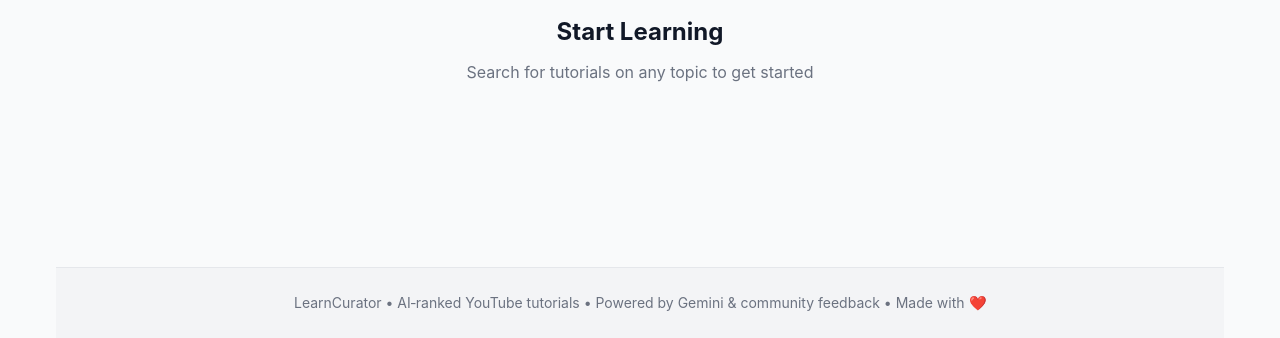
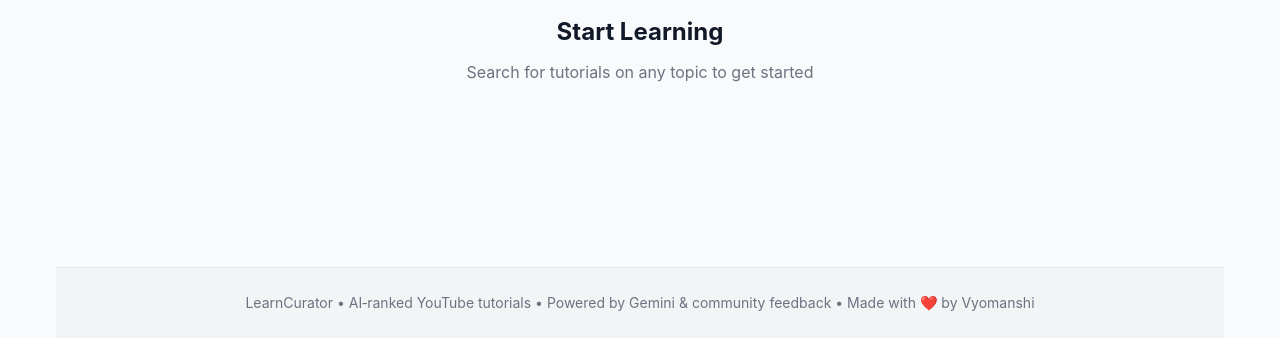
Before and after one commit to vyomanshi27/LearnCurator, a website: page frontend/index.html in a window 1280 px wide. Shown: the part 462-800 px from the top of the page. Drawn offline with Linux system fonts and the light colour scheme.

Commit message:
Modify footer to credit Vyomanshi
Updated footer text to include 'by Vyomanshi'.

```diff
--- a/frontend/index.html
+++ b/frontend/index.html
@@ -87,8 +87,8 @@
       <!-- Footer -->
       <footer class="footer">
         <p>
-          LearnCurator • AI‑ranked YouTube tutorials • Powered by Gemini & community feedback • Made with
-          <span class="heart">❤️</span>
+          LearnCurator  • AI‑ranked YouTube tutorials • Powered by Gemini & community feedback • Made with
+          <span class="heart">❤️</span> by Vyomanshi
         </p>
       </footer>
     </div>
```
